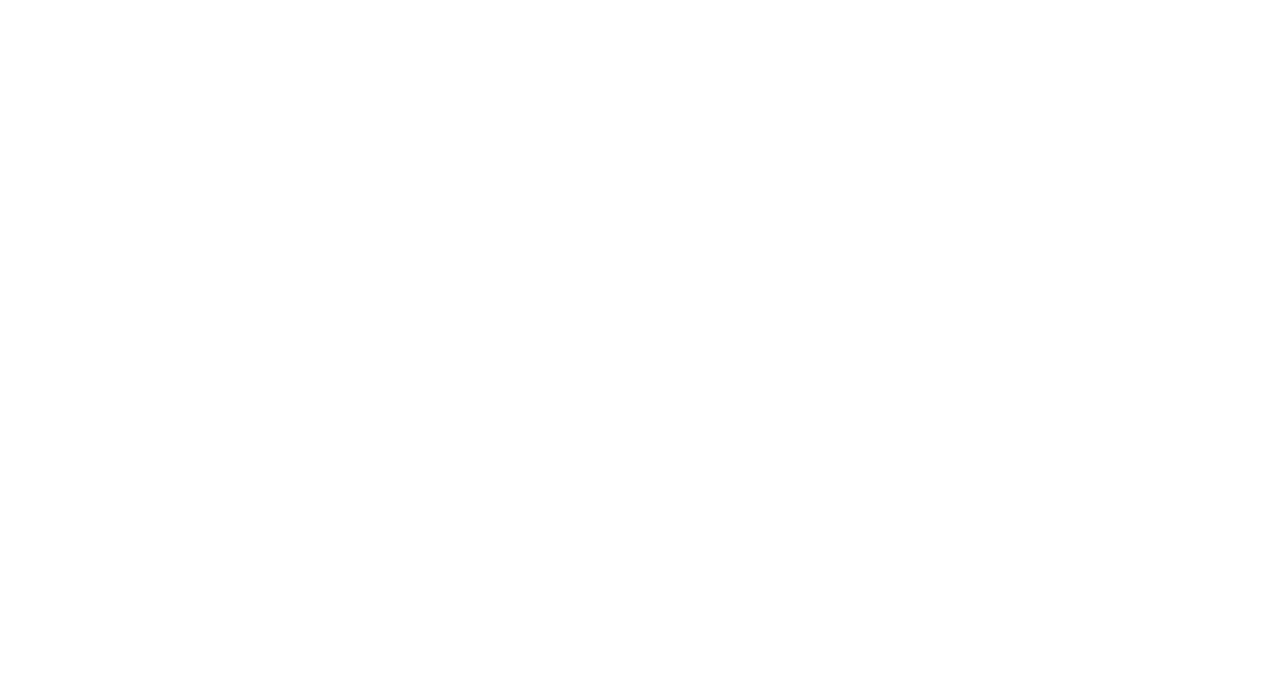
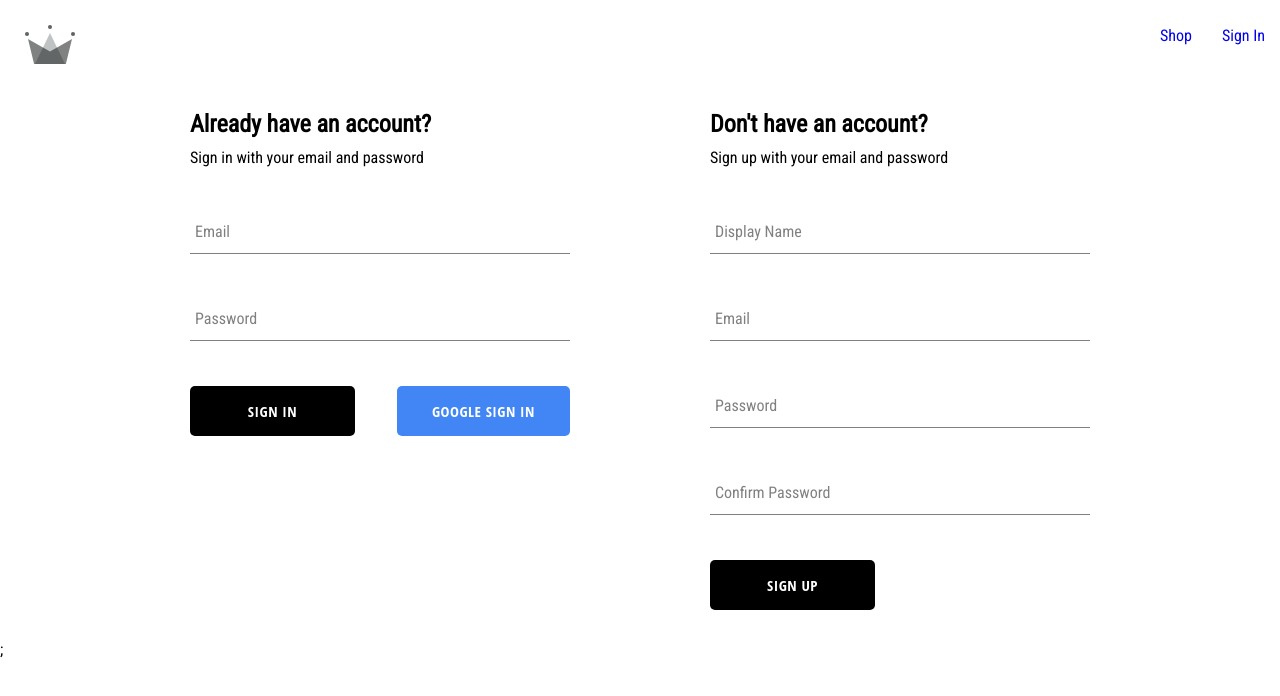
Before and after one commit to Usmonkul/crwn-clothing, a React (Create React App) app: page /auth in a window 1280 px wide. Before the commit this address had no page. Shown: the top 696 px of the page. Built offline with nearby package versions, Linux system fonts and the light colour scheme.

Commit message:
created authentication component and sign in form

```diff
--- a/src/App.js
+++ b/src/App.js
@@ -1,13 +1,13 @@
 import Home from "./components/routes/home/home.component";
 import Navigation from "./components/routes/navigation/navigation.component";
-import SignIn from "./components/routes/sign-in/sign-in.component";
+import Authentication from "./components/routes/authentication/authentication.component";
 import { Routes, Route } from "react-router-dom";
 const App = () => {
   return (
     <Routes>
       <Route path="/" element={<Navigation />}>
         <Route index element={<Home />} />
-        <Route path="sign-in" element={<SignIn />} />
+        <Route path="auth" element={<Authentication />} />
       </Route>
     </Routes>
   );
--- /dev/null
+++ b/src/components/routes/authentication/authentication.component.jsx
@@ -0,0 +1,14 @@
+import SignUpForm from "../../sign-up/sign-up-form.component";
+import SignInForm from "../../sign-in-form/sign-in-form.component";
+import "./authentication.styles.scss";
+
+const Authentication = () => {
+  return (
+    <div className="authentication-container">
+      <SignInForm />
+      <SignUpForm />
+    </div>
+  );
+};
+
+export default Authentication;
--- /dev/null
+++ b/src/components/routes/authentication/authentication.styles.scss
@@ -0,0 +1,6 @@
+.authentication-container {
+  display: flex;
+  width: 900px;
+  justify-content: space-between;
+  margin: 30px auto;
+}
--- a/src/components/routes/navigation/navigation.component.jsx
+++ b/src/components/routes/navigation/navigation.component.jsx
@@ -13,7 +13,7 @@ const Navigation = () => {
           <Link className="nav-link" to="/shop">
             Shop
           </Link>
-          <Link className="nav-link" to="/sign-in">
+          <Link className="nav-link" to="/auth">
             Sign In
           </Link>
         </div>
--- a/src/components/routes/sign-in/sign-in.component.jsx
+++ /dev/null
@@ -1,21 +0,0 @@
-import SignUpForm from "../../sign-up/sign-up-form.component";
-import {
-  signInWithGooglePopup,
-  createUserDocumentFromAuth,
-} from "../../../utils/firebase/firebase.utils";
-
-const SignIn = () => {
-  const logGoogleUser = async () => {
-    const { user } = await signInWithGooglePopup();
-    const userDocRef = await createUserDocumentFromAuth(user);
-  };
-  return (
-    <div>
-      <h1>Sigh in page</h1>
-      <button onClick={logGoogleUser}>Sign in with Google Popup</button>
-      <SignUpForm />
-    </div>
-  );
-};
-
-export default SignIn;
--- /dev/null
+++ b/src/components/sign-in-form/sign-in-form.component.jsx
@@ -0,0 +1,95 @@
+import { useState } from "react";
+
+import FormInput from "../form-input/form-input.component";
+import Button from "../button/button.component";
+
+import {
+  signInWithGooglePopup,
+  createUserDocumentFromAuth,
+  signInAuthUserWithEmailAndPassword,
+} from "../../utils/firebase/firebase.utils";
+
+import "./sign-in.styles.scss";
+
+const defaultFormFields = {
+  email: "",
+  password: "",
+};
+
+const SignInForm = () => {
+  const [formFields, setFormFields] = useState(defaultFormFields);
+  const { email, password } = formFields;
+
+  const resetFormFields = () => {
+    setFormFields(defaultFormFields);
+  };
+
+  const signInWithGoogle = async () => {
+    const { user } = await signInWithGooglePopup();
+    await createUserDocumentFromAuth(user);
+  };
+
+  const handleSubmit = async (event) => {
+    event.preventDefault();
+
+    try {
+      const response = await signInAuthUserWithEmailAndPassword(
+        email,
+        password
+      );
+      console.log(response);
+      resetFormFields();
+    } catch (error) {
+      switch (error.code) {
+        case "auth/wrong-password":
+          alert("incorrect password for email");
+          break;
+        case "auth/user-not-found":
+          alert("no user associated with this email");
+          break;
+        default:
+          console.log(error);
+      }
+    }
+  };
+
+  const handleChange = (event) => {
+    const { name, value } = event.target;
+
+    setFormFields({ ...formFields, [name]: value });
+  };
+
+  return (
+    <div className="sign-up-container">
+      <h2>Already have an account?</h2>
+      <span>Sign in with your email and password</span>
+      <form onSubmit={handleSubmit}>
+        <FormInput
+          label="Email"
+          type="email"
+          required
+          onChange={handleChange}
+          name="email"
+          value={email}
+        />
+
+        <FormInput
+          label="Password"
+          type="password"
+          required
+          onChange={handleChange}
+          name="password"
+          value={password}
+        />
+        <div className="buttons-container">
+          <Button type="submit">Sign In</Button>
+          <Button type="button" buttonType="google" onClick={signInWithGoogle}>
+            Google sign in
+          </Button>
+        </div>
+      </form>
+    </div>
+  );
+};
+
+export default SignInForm;
--- /dev/null
+++ b/src/components/sign-in-form/sign-in.styles.scss
@@ -0,0 +1,13 @@
+.sign-up-container {
+  display: flex;
+  flex-direction: column;
+  width: 380px;
+
+  h2 {
+    margin: 10px 0;
+  }
+  .buttons-container {
+    display: flex;
+    justify-content: space-between;
+  }
+}
```
